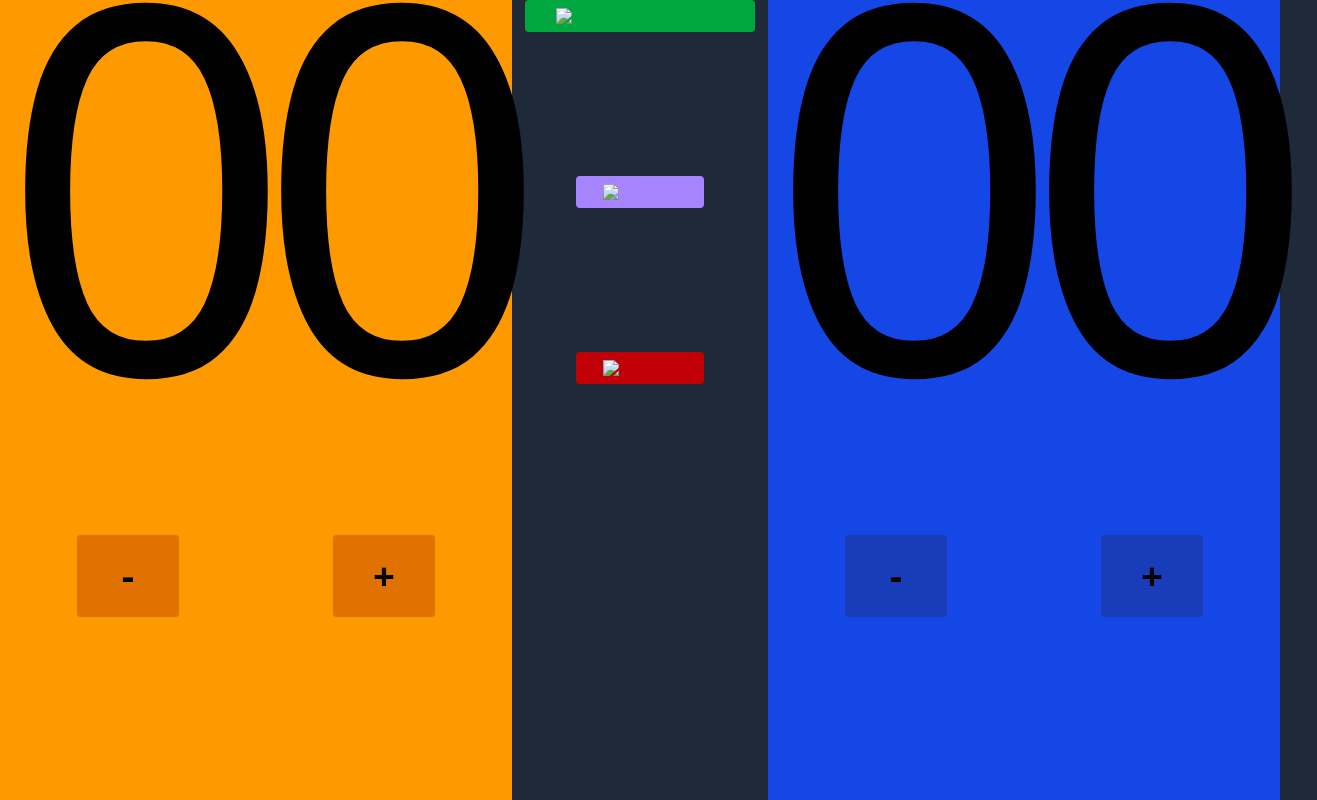
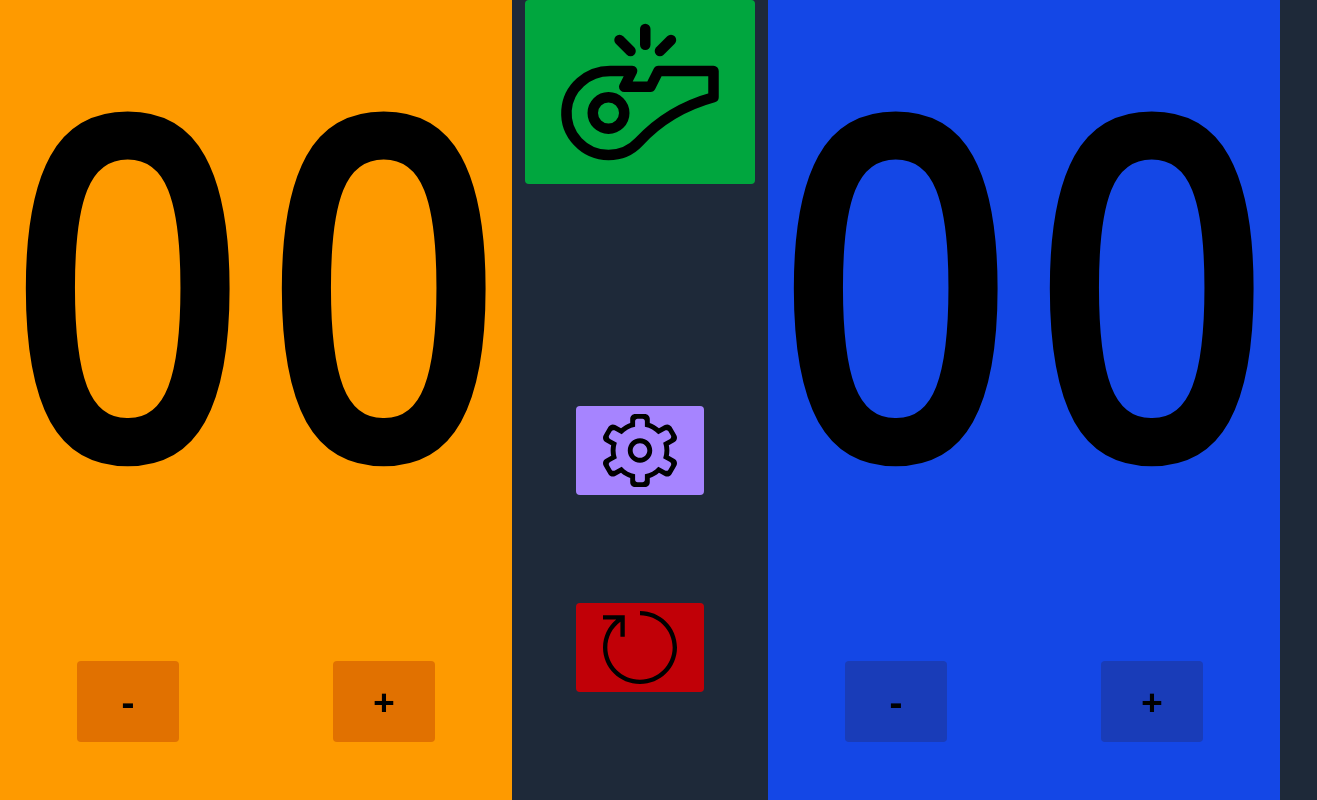
Before and after one commit to AdamZed/cyks, a website: page index.html in a window 1280 px wide. Shown: the whole page, 1317 px wide, since content can reach past the window. Drawn offline with nearby package versions, Linux system fonts and the light colour scheme; files that its build step writes are made by us from their sources; the site is published under a folder, as on GitHub Pages, so addresses that start at the root find nothing.

Commit message:
fix resource paths

```diff
--- a/index.html
+++ b/index.html
@@ -38,11 +38,11 @@
       </tr>
       <tr class="">
         <td rowspan="2" class="flex justify-center">
-           <p
+          <p
             onclick="playWhistle()"
             class="w-[90%] flex justify-center align-middle bg-green-600 rounded"
           >
-            <img class="w-[80%] p-2" src="/icons/whistle.svg" />
+            <img class="w-[80%] p-2" src="./icons/whistle.svg" />
           </p>
         </td>
       </tr>
@@ -54,7 +54,7 @@
             onclick="showSettings()"
             class="w-[50%] flex justify-center align-middle bg-violet-400 rounded"
           >
-            <img class="w-[70%] p-2" src="/icons/settings.svg" />
+            <img class="w-[70%] p-2" src="./icons/settings.svg" />
           </p>
         </td>
       </tr>
@@ -80,7 +80,7 @@
             onclick="reset()"
             class="w-[50%] flex justify-center align-middle bg-red-700 rounded"
           >
-            <img class="w-[70%] p-2" src="/icons/reset.svg" />
+            <img class="w-[70%] p-2" src="./icons/reset.svg" />
           </p>
         </td>
         <td onclick="decScore(2)" class="bg-blue-700">
--- a/src/index.css
+++ b/src/index.css
@@ -5,7 +5,7 @@
   font-style: normal;
   font-weight: 200;
   font-display: swap;
-  src: url("/fonts/HWYGNRRW.woff2") format("woff2");
+  src: url("./fonts/HWYGNRRW.woff2") format("woff2");
 }
 
 :root {
```
Also changed, not shown: 1 other file.
